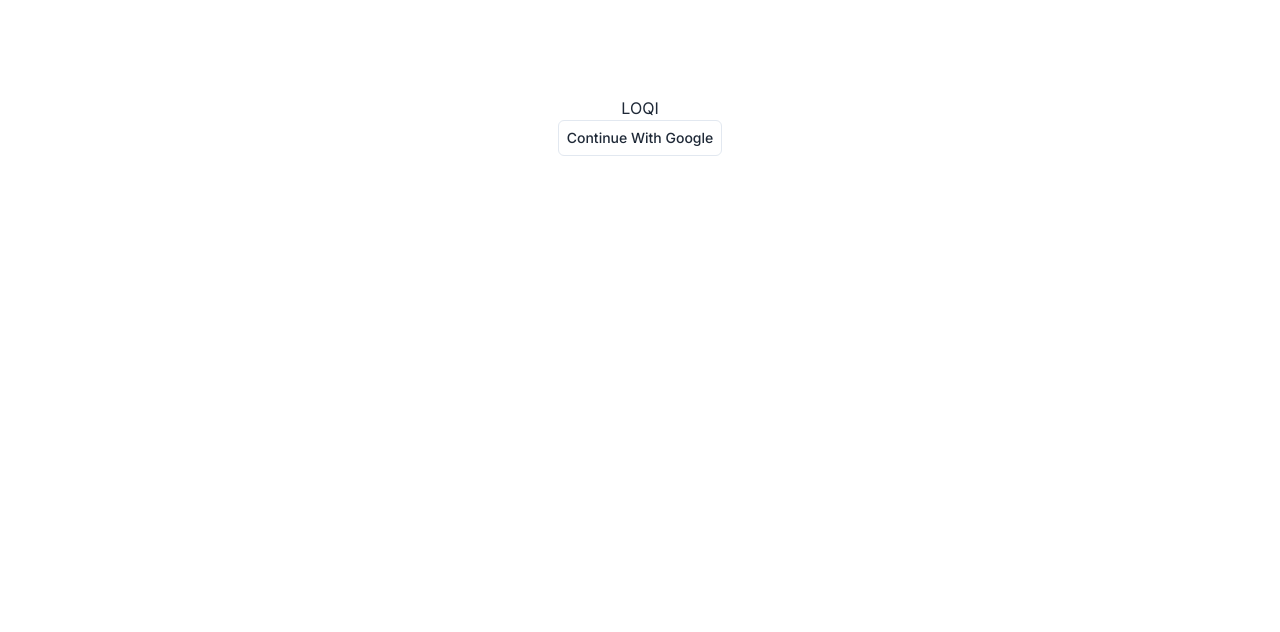
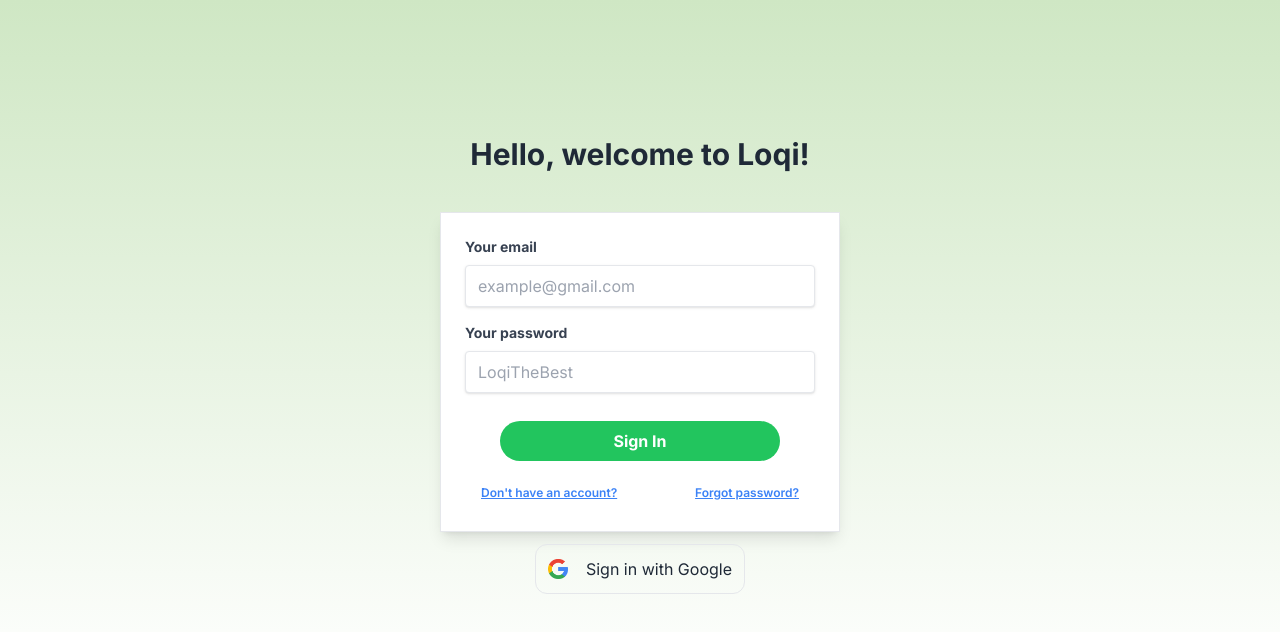
Before and after one commit to viLoqi/neo_client, a Next.js app: page / in a window 1280 px wide. Shown: the top 632 px of the page. Built offline with nearby package versions, Linux system fonts and the light colour scheme; no server answers.

Commit message:
make login page UI

```diff
--- /dev/null
+++ b/app/components/LoginPage.tsx
@@ -0,0 +1,58 @@
+import React from 'react'
+import Image from "next/image";
+
+const LoginPage = ({ onClickSignInWithGoogle }: { onClickSignInWithGoogle: () => Promise<void> }) => {
+    return (
+        <div className='flex flex-col items-center p-24
+                        bg-gradient-to-b from-[#cfe7c4] to-white
+        '>
+            <h1 className='font-bold text-3xl p-10'>Hello, welcome to Loqi!</h1>
+            {/* Login box */}
+            <form className='mb-3 bg-white shadow-lg'>
+                <div className='flex flex-col w-[400px] h-80 border p-6'>
+                    {/* email */}
+                    <div className='mb-4'>
+                        <label className='block text-gray-700 text-sm font-bold mb-2'>Your email</label>
+                        <input className='shadow appearance-none border rounded w-full py-2 px-3 text-gray-700 focus:outline-none' id='email' type='email' placeholder='example@gmail.com' />
+                    </div>
+                    {/* password */}
+                    <div className='mb-4'>
+                        <label className='block text-gray-700 text-sm font-bold mb-2'>Your password</label>
+                        <input className='shadow appearance-none border rounded w-full py-2 px-3 text-gray-700 mb-3 focus:outline-none' id='password' type='password' placeholder='LoqiTheBest' />
+                    </div>
+                    {/* Sign in button */}
+                    <div className='flex justify-center'>
+                        <button className=' bg-green-500 hover:bg-green-700 text-white font-bold py-2 w-4/5 rounded-full focus:outline-none' type='button'>
+                            Sign In
+                        </button>
+                    </div>
+                    {/* Sign up, forgot password */}
+                    <div className='flex items-center justify-between py-6 px-4 font-semibold text-xs text-blue-500'>
+                        <button className='hover:text-blue-800'>
+                            <u>Don't have an account?</u>
+                        </button>
+                        <a className='hover:text-blue-800' href='#'>
+                            <u>
+                                Forgot password?
+                            </u>
+                        </a>
+                    </div>
+                </div>
+            </form>
+            {/* Login with Google */}
+            {/* <div className='border p-3 rounded-xl hover:bg-gray-200'> */}
+                <button className='flex border p-3 rounded-xl hover:bg-gray-200 items-center w-[210px] justify-between' onClick={onClickSignInWithGoogle}>
+                    <Image
+                        src={'/google-logo.png'}
+                        alt='google logo'
+                        width={20}
+                        height={20}
+                    />
+                    Sign in with Google
+                </button>
+            {/* </div> */}
+        </div>
+    )
+}
+
+export default LoginPage
--- a/app/page.tsx
+++ b/app/page.tsx
@@ -1,14 +1,15 @@
 "use client"
 import { Button } from './components/Button';
 import HomePage from './components/Homepage';
+import LoginPage from './components/LoginPage';
 import { auth } from './firebase';
 import { GoogleAuthProvider, signInWithPopup, } from 'firebase/auth';
 import { useAuthState } from 'react-firebase-hooks/auth';
 
 export default function Home() {
 
-  const provider = new GoogleAuthProvider();
-  provider.setCustomParameters({
+    const googleProvider = new GoogleAuthProvider();
+    googleProvider.setCustomParameters({
         hd: "stonybrook.edu"
     })
     const [user, loading] = useAuthState(auth);
@@ -33,21 +34,14 @@ export default function Home() {
         )
     }
 
-  const signIn = async () => {
-    const result = await signInWithPopup(auth, provider);
+    const signInWithGoogle = async () => {
+        const result = await signInWithPopup(auth, googleProvider);
         console.log(result.user.email);
     }
 
     return (
-    <main className="flex min-h-screen flex-col items-center p-24">
-      <div>
-      </div>
-      LOQI
-      <Button size='sm' variant='outline' onClick={signIn}>
-        Continue With Google
-      </Button>
-      <div>
-      </div>
+        <main className="">
+            <LoginPage onClickSignInWithGoogle={signInWithGoogle}/>
         </main >
     )
 }
```
Also changed, not shown: public/google-logo.png (added). Lines whose indentation alone changed are shown as unchanged.
